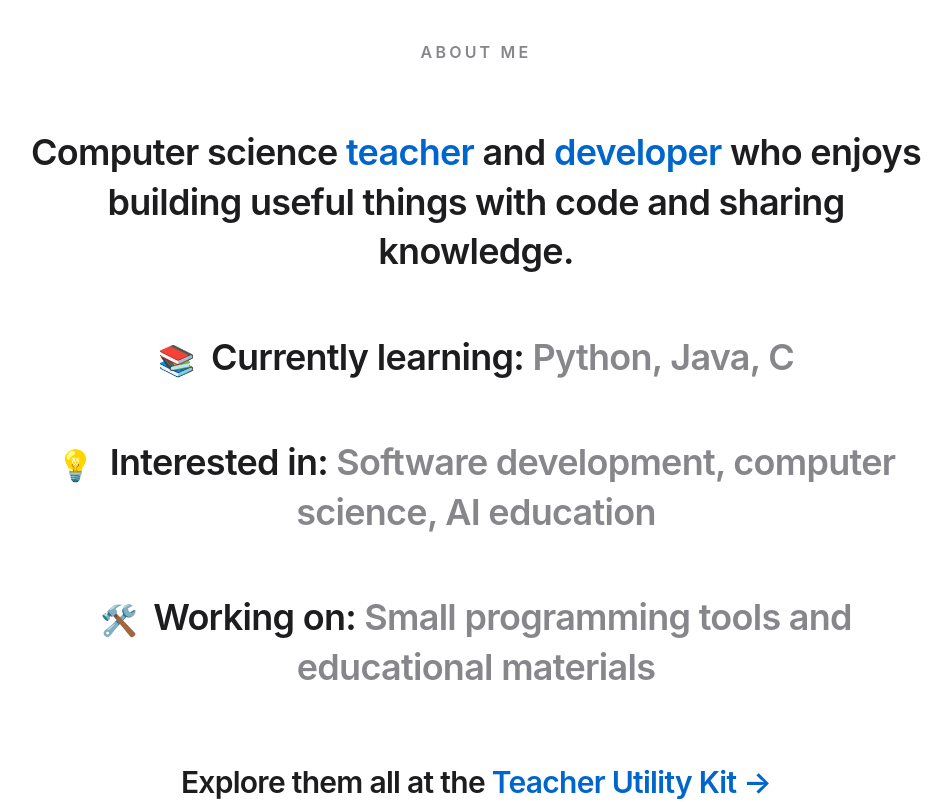
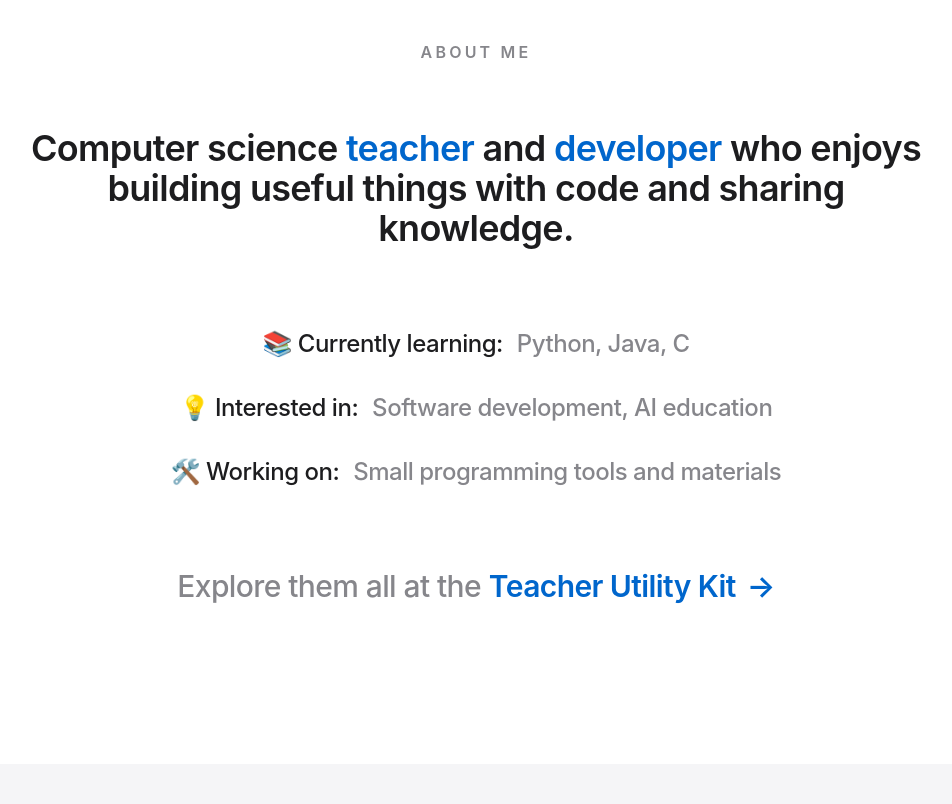
Before and after one commit to itmir913/itmir913.github.io, a plain HTML site: page index.html in a window 1280 px wide. Shown: the part 600-1404 px from the top of the page, without its empty margins (164-1116 px from the left). Drawn offline with nearby package versions, Linux system fonts and the light colour scheme; a web font is replaced by a local one.

Commit message:
feat: Improved UI

```diff
--- a/index.html
+++ b/index.html
@@ -68,6 +68,14 @@
 
         .delay-300 {
             transition-delay: 300ms;
+        }
+
+        .delay-400 {
+            transition-delay: 400ms;
+        }
+
+        .text-apple-link {
+            transition: color 0.3s ease, text-underline-offset 0.3s ease;
         }
 
         /* Initial Hero Load Animation */
@@ -190,35 +198,40 @@
     </div>
 </section>
 
-<section id="about" class="py-40 px-6 bg-white">
+<section id="about" class="py-24 md:py-40 px-6 bg-white">
     <div class="max-w-4xl mx-auto">
-        <h2 class="text-base font-semibold uppercase tracking-[0.2em] text-apple-muted mb-16 text-center reveal">About
-            Me</h2>
+        <h2 class="text-base font-semibold uppercase tracking-[0.2em] text-apple-muted mb-16 text-center reveal">
+            About Me
+        </h2>
 
-        <div class="space-y-10 md:space-y-14 text-2xl md:text-4xl font-semibold leading-snug md:leading-snug tracking-tight text-center">
-            <p class="reveal">
+        <div class="text-center">
+            <p class="reveal text-2xl md:text-4xl font-semibold leading-snug tracking-tight mb-16 md:mb-20">
                 Computer science <span class="text-apple-link">teacher</span> and <span class="text-apple-link">developer</span>
                 who enjoys building useful things with code and sharing knowledge.
             </p>
-            <p class="reveal text-apple-muted delay-100">
-                <span class="text-apple-text text-xl md:text-3xl align-middle mr-2">📚</span>
-                <span class="text-apple-text">Currently learning:</span> Python, Java, C
+
+            <div class="space-y-6 md:space-y-8 text-xl md:text-2xl font-medium text-apple-muted mb-16 md:mb-20 tracking-tight">
+                <p class="reveal delay-100">
+                    <span class="text-apple-text mr-2">📚 Currently learning:</span> Python, Java, C
                 </p>
-            <p class="reveal text-apple-muted delay-200">
-                <span class="text-apple-text text-xl md:text-3xl align-middle mr-2">💡</span>
-                <span class="text-apple-text">Interested in:</span> Software development, computer science, AI education
+                <p class="reveal delay-200">
+                    <span class="text-apple-text mr-2">💡 Interested in:</span> Software development, AI education
                 </p>
-            <p class="reveal text-apple-muted delay-300">
-                <span class="text-apple-text text-xl md:text-3xl align-middle mr-2">🛠️</span>
-                <span class="text-apple-text">Working on:</span> Small programming tools and educational materials
+                <p class="reveal delay-300">
+                    <span class="text-apple-text mr-2">🛠️ Working on:</span> Small programming tools and materials
                 </p>
-            <p class="reveal text-2xl md:text-3xl font-semibold delay-[400ms] pt-4">
-                Explore them all at the
+            </div>
+
+            <div class="reveal delay-400">
+                <p class="text-2xl md:text-3xl tracking-tight">
+                    <span class="block md:inline mb-2 md:mb-0 text-apple-muted font-medium">Explore them all at the</span>
                     <a href="/teacher-utility-kit/"
-                   class="text-apple-link hover:underline decoration-auto underline-offset-8">
-                    Teacher Utility Kit <span class="inline-block transition-transform hover:translate-x-1">→</span>
+                       class="text-apple-link font-semibold hover:underline decoration-1 underline-offset-[12px] transition-all">
+                        Teacher Utility Kit
+                        <span class="ml-1 inline-block transition-transform hover:translate-x-1 duration-500">→</span>
                     </a>
                 </p>
+            </div>
         </div>
     </div>
 </section>
@@ -229,11 +242,11 @@
 
         <div class="flex flex-wrap justify-center gap-5 mb-10">
             <a href="https://github.com/itmir913" target="_blank"
-               class="px-8 py-3.5 border border-[#d2d2d7] bg-white text-apple-text rounded-full text-base font-semibold hover:bg-apple-text hover:text-white hover:border-apple-text transition-all duration-300">
+               class="px-8 py-3.5 border border-[#d2d2d7] bg-white text-apple-text rounded-full text-base font-semibold hover:bg-apple-text hover:text-white hover:border-apple-text transition-all duration-500">
                 GitHub
             </a>
             <a href="mailto:itmir913@gmail.com"
-               class="px-8 py-3.5 border border-[#d2d2d7] bg-white text-apple-text rounded-full text-base font-semibold hover:bg-apple-text hover:text-white hover:border-apple-text transition-all duration-300">
+               class="px-8 py-3.5 border border-[#d2d2d7] bg-white text-apple-text rounded-full text-base font-semibold hover:bg-apple-text hover:text-white hover:border-apple-text transition-all duration-500">
                 Email Me
             </a>
         </div>
```
Lines whose indentation alone changed are shown as unchanged.
